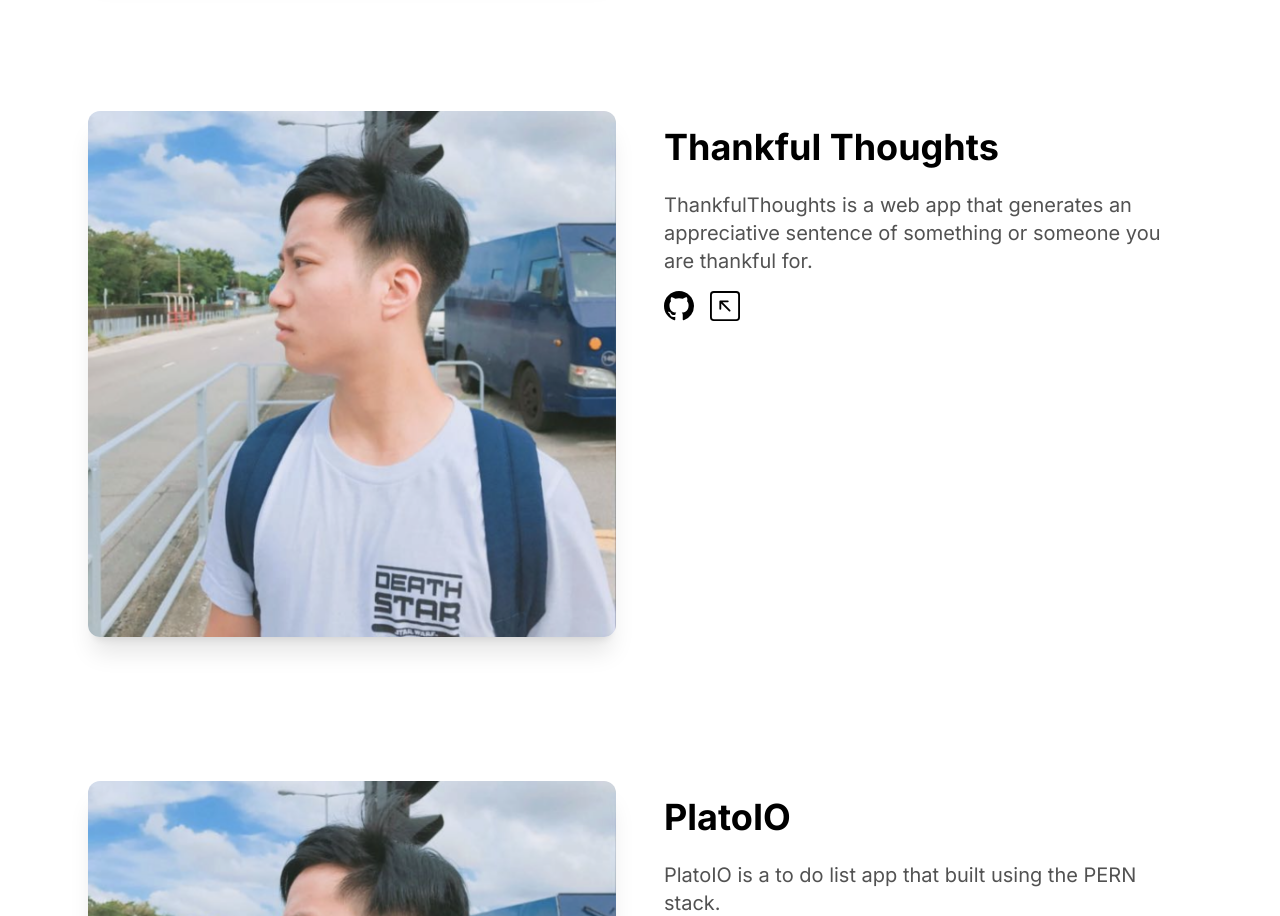
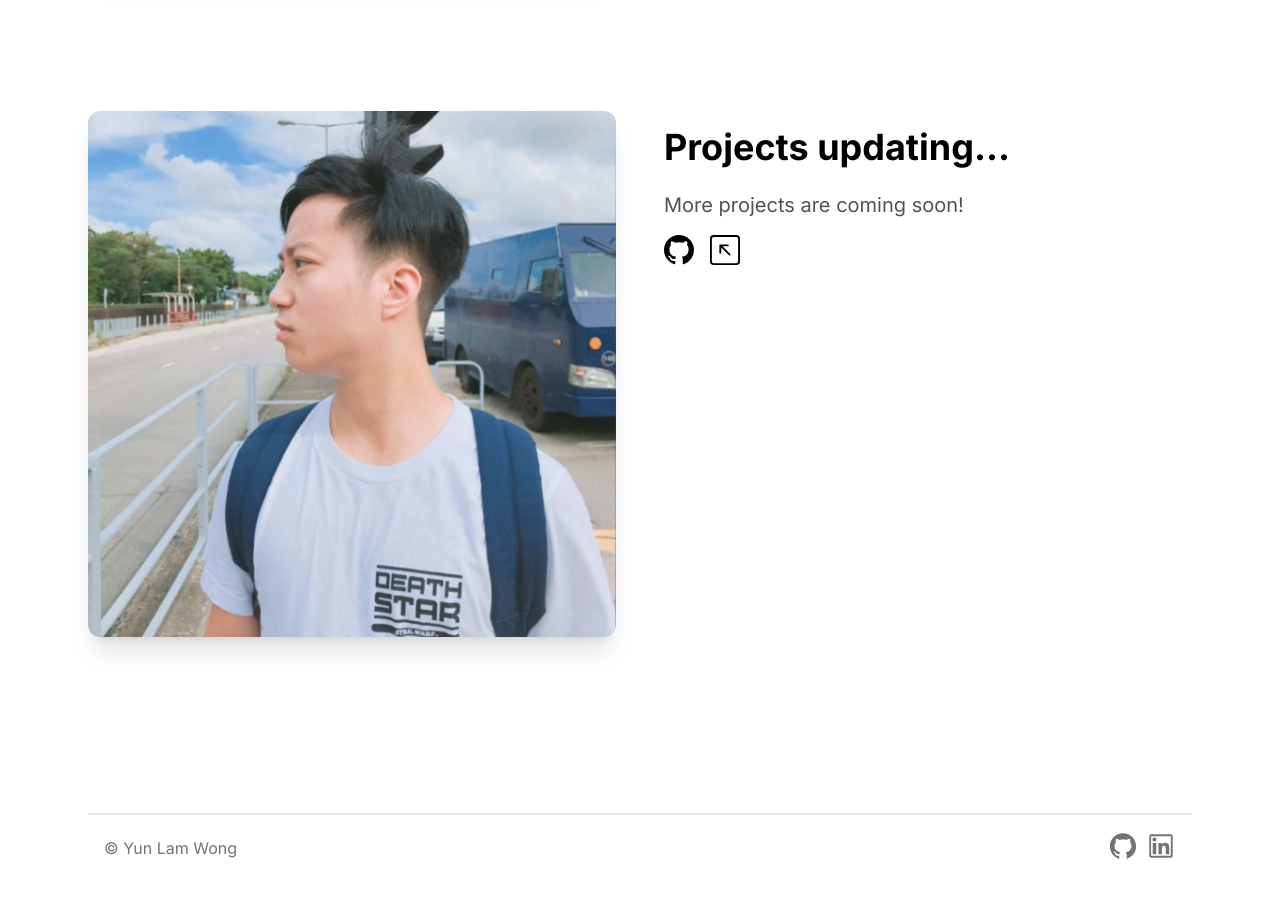
Before and after one commit to wongyunlam/tailwindcss-and-nextjs-portfolio, a Next.js app: page / in a window 1280 px wide. Shown: the part 2540-3456 px from the top of the page. After the commit the page ends 3421 px from the top, so only its background shows below. Built offline with nearby package versions, Linux system fonts and the light colour scheme.

Commit message:
feat: project upcoming - hk version

```diff
--- a/components/Footer.tsx
+++ b/components/Footer.tsx
@@ -26,21 +26,11 @@ function Footer() {
                         />
                     </a>
                     <a
-                        href="https://github.com/wongyunlam"
+                        href="https://www.linkedin.com/in/yun-lam-wong-45784a205/"
                         rel="noreferrer"
                         target="_blank"
                     >
                         <AiOutlineLinkedin
-                            size={30}
-                            className="hover:-translate-y-1 transition-transform cursor-pointer text-neutral-500 dark:text-neutral-100"
-                        />
-                    </a>
-                    <a
-                        href="https://github.com/wongyunlam"
-                        rel="noreferrer"
-                        target="_blank"
-                    >
-                        <AiOutlineTwitter
                             size={30}
                             className="hover:-translate-y-1 transition-transform cursor-pointer text-neutral-500 dark:text-neutral-100"
                         />
--- a/components/ProjectSection.tsx
+++ b/components/ProjectSection.tsx
@@ -14,28 +14,11 @@ const projects = [
         link: 'https://car-showcase-nine-alpha.vercel.app/',
     },
     {
-        name: 'Thankful Thoughts',
-        description:
-            'ThankfulThoughts is a web app that generates an appreciative sentence of something or someone you are thankful for.',
+        name: 'Projects updating...',
+        description: 'More projects are coming soon!',
         image: '/profile-picture.PNG',
-        github: 'https://github.com/jay/thankful-thoughts',
-        link: 'https://jay.io/',
-    },
-    {
-        name: 'PlatoIO',
-        description:
-            'PlatoIO is a to do list app that built using the PERN stack.',
-        image: '/profile-picture.PNG',
-        github: 'https://github.com/jay/platoio',
-        link: 'https://platoio.jay/register',
-    },
-    {
-        name: 'Kator Family Photos',
-        description:
-            'Kator Family Photos is a photos and video digitization service in the LA area.',
-        image: '/profile-picture.PNG',
-        github: 'https://github.com/jay/katorfamilyphotos',
-        link: 'https://jay.com/',
+        github: 'https://github.com/wongyunlam',
+        link: 'https://jaybwong.vercel.app/',
     },
 ];
 
```
